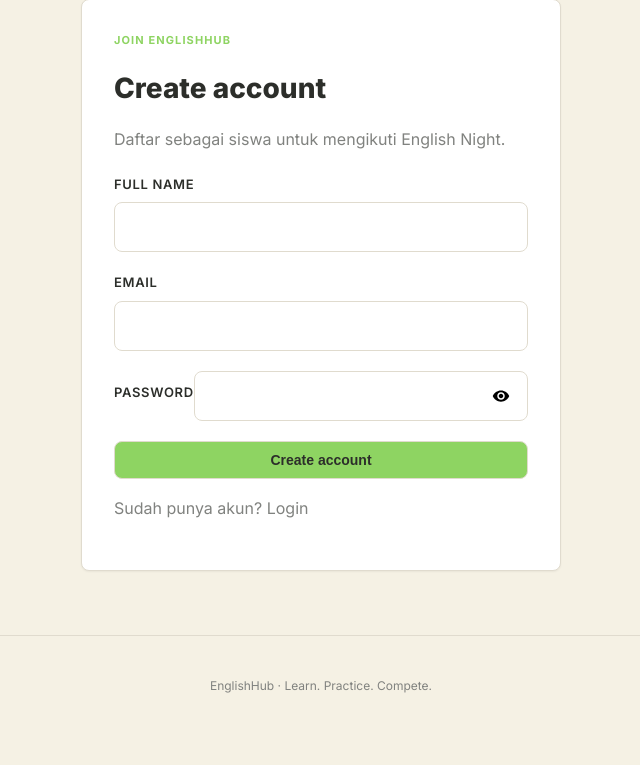
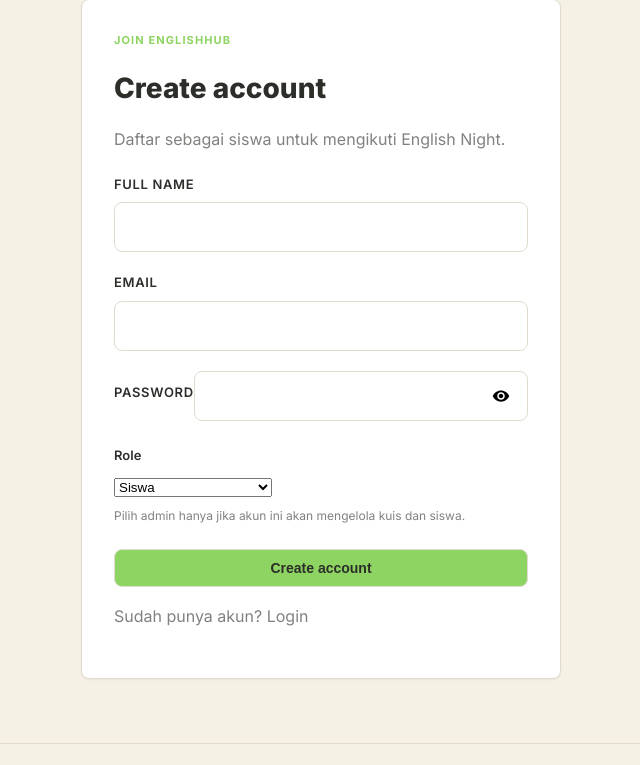
Before and after one commit to raihanffar-a11y/projek-sekolah, a PHP site: page /register.php in a window 1280 px wide. Shown: the part 113-878 px from the top of the page, without its empty margins (319-959 px from the left). Before the commit the page ends 806 px from the top, so only its background shows below. Run offline with PHP 8.4, Linux system fonts and the light colour scheme.

Commit message:
Add role selection on registration (student/admin) and admin info note on login

```diff
--- a/login.php
+++ b/login.php
@@ -22,6 +22,7 @@ require __DIR__ . '/includes/header.php';
 ?>
 <div class="form-card"><div class="eyebrow">Welcome back</div><h1>Sign in</h1><p class="muted">Masuk ke akun EnglishHub kamu.</p>
 <?php if($error): ?><div class="alert"><?= e($error) ?></div><?php endif; ?>
+<div class="success"><p style="margin:0;font-size:13px;">Admin? Role ditentukan saat pendaftaran. Jika ingin mengelola kuis, daftar sebagai admin atau hubungi administrator untuk mengubah role akun Anda di database.</p></div>
 <form method="post"><input type="hidden" name="csrf" value="<?= e(csrf_token()) ?>">
 <div class="field"><label>Email</label><input type="email" name="email" required></div>
 <div class="field field-toggle"><label>Password</label><input type="password" name="password" required><button type="button" class="toggle-password" aria-toggle="password"><svg viewBox="0 0 24 24"><path d="M12 4.5C7 4.5 2.73 7.61 1 12c1.73 4.39 6 7.5 11 7.5s9.27-3.11 11-7.5c-1.73-4.39-6-7.5-11-7.5zM12 17c-2.76 0-5-2.24-5-5s2.24-5 5-5 5 2.24 5 5-2.24 5-5 5zm0-8c-1.66 0-3 1.34-3 3s1.34 3 3 3 3-1.34 3-3-1.34-3-3-3z"/></svg></button></div>
--- a/register.php
+++ b/register.php
@@ -8,14 +8,18 @@ if ($_SERVER['REQUEST_METHOD'] === 'POST') {
     $name = trim($_POST['name'] ?? '');
     $email = strtolower(trim($_POST['email'] ?? ''));
     $password = $_POST['password'] ?? '';
+    $role = $_POST['role'] ?? 'student';
+    if (!in_array($role, ['student','admin'], true)) {
+        $role = 'student';
+    }
     if ($name === '' || !filter_var($email, FILTER_VALIDATE_EMAIL) || strlen($password) < 8) {
         $error = 'Isi nama dan email dengan benar. Password minimal 8 karakter.';
     } else {
         try {
-            $stmt = db()->prepare("INSERT INTO users (name,email,password,role) VALUES (?,?,?,'student')");
-            $stmt->execute([$name,$email,password_hash($password,PASSWORD_DEFAULT)]);
+            $stmt = db()->prepare("INSERT INTO users (name,email,password,role) VALUES (?,?,?,?)");
+            $stmt->execute([$name,$email,password_hash($password,PASSWORD_DEFAULT),$role]);
             session_regenerate_id(true);
-            $_SESSION['user'] = ['id'=>(int)db()->lastInsertId(),'name'=>$name,'email'=>$email,'role'=>'student'];
+            $_SESSION['user'] = ['id'=>(int)db()->lastInsertId(),'name'=>$name,'email'=>$email,'role'=>$role];
             redirect('dashboard.php');
         } catch (PDOException $e) {
             $error = $e->getCode() === '23000' ? 'Email sudah terdaftar.' : 'Registrasi gagal. Coba lagi.';
@@ -31,5 +35,6 @@ require __DIR__ . '/includes/header.php';
 <div class="field"><label>Full name</label><input name="name" maxlength="100" required value="<?= e($_POST['name'] ?? '') ?>"></div>
 <div class="field"><label>Email</label><input type="email" name="email" required value="<?= e($_POST['email'] ?? '') ?>"></div>
 <div class="field field-toggle"><label>Password</label><input type="password" name="password" minlength="8" required><button type="button" class="toggle-password" aria-toggle="password"><svg viewBox="0 0 24 24"><path d="M12 4.5C7 4.5 2.73 7.61 1 12c1.73 4.39 6 7.5 11 7.5s9.27-3.11 11-7.5c-1.73-4.39-6-7.5-11-7.5zM12 17c-2.76 0-5-2.24-5-5s2.24-5 5-5 5 2.24 5 5-2.24 5-5 5zm0-8c-1.66 0-3 1.34-3 3s1.34 3 3 3 3-1.34 3-3-1.34-3-3-3z"/></svg></button></div>
+<div class="field-group"><label>Role</label><select name="role"><option value="student">Siswa</option><option value="admin">Admin (pengelola kuis)</option></select><p class="helper">Pilih admin hanya jika akun ini akan mengelola kuis dan siswa.</p></div>
 <button class="button full">Create account</button></form><p class="muted">Sudah punya akun? <a href="<?= BASE_URL ?>/login.php">Login</a></p></div>
 <?php require __DIR__ . '/includes/footer.php'; ?>
```
